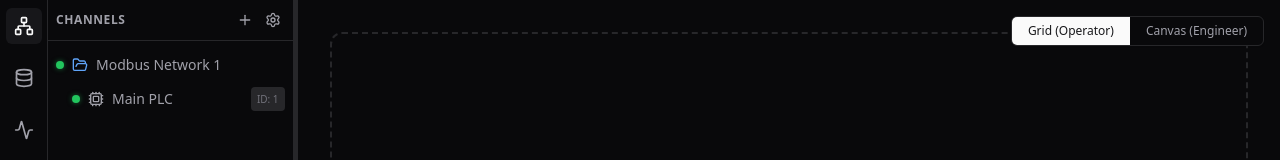
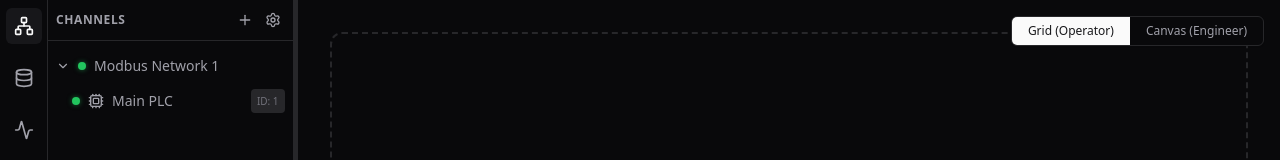
Before and after one commit to chingizhumbatov/omnibus-studio, a React (Vite) app: page / in a window 1280 px wide. Shown: the top 160 px of the page. Built offline with nearby package versions, Linux system fonts and the light colour scheme.

Commit message:
fix(ui): separate channel expansion toggle from selection

```diff
--- a/src/components/layout/SidebarTree.tsx
+++ b/src/components/layout/SidebarTree.tsx
@@ -1,7 +1,7 @@
 import { useUIStore } from "@/store/uiStore";
 import { useLogStore } from "@/store/logStore";
 import { startChannel, stopChannel } from "@/core/ipc/bridge";
-import { Folder, FolderOpen, Cpu, Settings, Play, Square, Plug, Unplug, Trash2 } from "lucide-react";
+import { Folder, FolderOpen, Cpu, Settings, Play, Square, Plug, Unplug, Trash2, ChevronRight, ChevronDown } from "lucide-react";
 import { useState, useEffect } from "react";
 import { cn } from "@/lib/utils";
 import { ChannelNode, DeviceNode, DeviceStatus, ProtocolType } from "@/core/contracts/devices";
@@ -89,19 +89,20 @@ const ChannelGroup = ({
             ? "bg-primary/10 text-foreground border-r-2 border-primary"
             : "hover:bg-secondary/50 text-muted-foreground hover:text-foreground"
         )}
-        onClick={() => {
-          setIsOpen(!isOpen);
-          setSelectedChannel(channel.id);
-        }}
+        onClick={() => setSelectedChannel(channel.id)}
         onContextMenu={(e) => onContextMenu(e, channel, "channel")}
       >
+        <div
+          className="p-1 -ml-1 mr-1 hover:bg-zinc-700/50 rounded text-zinc-400"
+          onClick={(e) => {
+            e.stopPropagation();
+            setIsOpen(!isOpen);
+          }}
+        >
+          {isOpen ? <ChevronDown className="w-3.5 h-3.5" /> : <ChevronRight className="w-3.5 h-3.5" />}
+        </div>
         <StatusDot status={channel.status} />
-        {isOpen ? (
-          <FolderOpen className="w-4 h-4 mr-2 text-blue-400" />
-        ) : (
-          <Folder className="w-4 h-4 mr-2 text-blue-400" />
-        )}
-        <span className="flex-1 truncate">{channel.name}</span>
+        <span className="flex-1 truncate select-none">{channel.name}</span>
 
         <AddDeviceModal channel={channel} devicesCount={devices.length} />
       </div>
```
